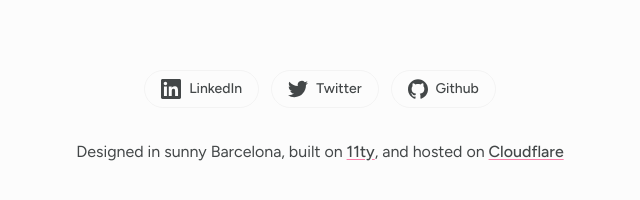
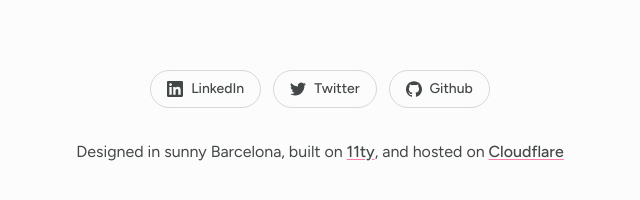
Before and after one commit to razvantirboaca/helloraz, an Eleventy site: page src/index.njk in a window 1280 px wide. Shown: the part 1291-1491 px from the top of the page, 320-960 px from the left. Built offline with nearby package versions, Linux system fonts and the light colour scheme; Eleventy itself is replaced by a stand-in of ours; files that its build step writes are made by us from their sources.

Commit message:
Fix: Decreases icon size in buttons

```diff
--- a/src/index.njk
+++ b/src/index.njk
@@ -33,20 +33,20 @@ layout: base
 
 <footer class="px-8 py-12">
     <div class="mb-8 flex flex-nowrap items-center justify-center gap-3">
-        <a href="https://www.linkedin.com/in/razvantirboaca/" target="_blank" class="flex gap-2 items-center px-3 sm:px-4 py-2 text-sm font-medium text-neutral-medium border border-neutral-weakest rounded-full hover:text-neutral-strong hover:bg-secondary hover:border-secondary transition" title="Visit my Linkedin profile">
-            <svg xmlns="http://www.w3.org/2000/svg" viewBox="0 0 24 24" width="16" fill="currentColor" class="sm:w-5 sm:h-5">
+        <a href="https://www.linkedin.com/in/razvantirboaca/" target="_blank" class="flex gap-2 items-center px-3 sm:px-4 py-2 text-sm font-medium text-neutral-medium border border-neutral-weak rounded-full hover:text-neutral-strong hover:bg-secondary hover:border-secondary transition" title="Visit my Linkedin profile">
+            <svg xmlns="http://www.w3.org/2000/svg" viewBox="0 0 24 24" width="16" fill="currentColor" class="sm:w-4 sm:h-4">
                 <path d="M20.447 20.452h-3.554v-5.569c0-1.328-.027-3.037-1.852-3.037-1.853 0-2.136 1.445-2.136 2.939v5.667H9.351V9h3.414v1.561h.046c.477-.9 1.637-1.85 3.37-1.85 3.601 0 4.267 2.37 4.267 5.455v6.286zM5.337 7.433c-1.144 0-2.063-.926-2.063-2.065 0-1.138.92-2.063 2.063-2.063 1.14 0 2.064.925 2.064 2.063 0 1.139-.925 2.065-2.064 2.065zm1.782 13.019H3.555V9h3.564v11.452zM22.225 0H1.771C.792 0 0 .774 0 1.729v20.542C0 23.227.792 24 1.771 24h20.451C23.2 24 24 23.227 24 22.271V1.729C24 .774 23.2 0 22.222 0h.003z"/>
             </svg>
             LinkedIn
         </a>
-        <a href="https://twitter.com/razvantirboaca" target="_blank"class="flex gap-2 items-center px-3 sm:px-4 py-2 text-sm font-medium text-neutral-medium border border-neutral-weakest rounded-full hover:text-neutral-strong hover:bg-secondary hover:border-secondary transition" title="Visit my Twitter profile">
-            <svg xmlns="http://www.w3.org/2000/svg" viewBox="0 0 24 24" width="16" fill="currentColor" class="sm:w-5 sm:h-5">
+        <a href="https://twitter.com/razvantirboaca" target="_blank"class="flex gap-2 items-center px-3 sm:px-4 py-2 text-sm font-medium text-neutral-medium border border-neutral-weak rounded-full hover:text-neutral-strong hover:bg-secondary hover:border-secondary transition" title="Visit my Twitter profile">
+            <svg xmlns="http://www.w3.org/2000/svg" viewBox="0 0 24 24" width="16" fill="currentColor" class="sm:w-4 sm:h-4">
                 <path d="M23.953 4.57a10 10 0 01-2.825.775 4.958 4.958 0 002.163-2.723c-.951.555-2.005.959-3.127 1.184a4.92 4.92 0 00-8.384 4.482C7.69 8.095 4.067 6.13 1.64 3.162a4.822 4.822 0 00-.666 2.475c0 1.71.87 3.213 2.188 4.096a4.904 4.904 0 01-2.228-.616v.06a4.923 4.923 0 003.946 4.827 4.996 4.996 0 01-2.212.085 4.936 4.936 0 004.604 3.417 9.867 9.867 0 01-6.102 2.105c-.39 0-.779-.023-1.17-.067a13.995 13.995 0 007.557 2.209c9.053 0 13.998-7.496 13.998-13.985 0-.21 0-.42-.015-.63A9.935 9.935 0 0024 4.59z"/>
             </svg>
             Twitter
         </a>
-        <a href="https://github.com/razvantirboaca" target="_blank"class="flex gap-2 items-center px-3 sm:px-4 py-2 text-sm font-medium text-neutral-medium border border-neutral-weakest rounded-full hover:text-neutral-strong hover:bg-secondary hover:border-secondary transition" title="Visit my Github profile">
-            <svg xmlns="http://www.w3.org/2000/svg" viewBox="0 0 24 24" width="16" fill="currentColor" class="sm:w-5 sm:h-5">
+        <a href="https://github.com/razvantirboaca" target="_blank"class="flex gap-2 items-center px-3 sm:px-4 py-2 text-sm font-medium text-neutral-medium border border-neutral-weak rounded-full hover:text-neutral-strong hover:bg-secondary hover:border-secondary transition" title="Visit my Github profile">
+            <svg xmlns="http://www.w3.org/2000/svg" viewBox="0 0 24 24" width="16" fill="currentColor" class="sm:w-4 sm:h-4">
                 <path d="M12 .297c-6.63 0-12 5.373-12 12 0 5.303 3.438 9.8 8.205 11.385.6.113.82-.258.82-.577 0-.285-.01-1.04-.015-2.04-3.338.724-4.042-1.61-4.042-1.61C4.422 18.07 3.633 17.7 3.633 17.7c-1.087-.744.084-.729.084-.729 1.205.084 1.838 1.236 1.838 1.236 1.07 1.835 2.809 1.305 3.495.998.108-.776.417-1.305.76-1.605-2.665-.3-5.466-1.332-5.466-5.93 0-1.31.465-2.38 1.235-3.22-.135-.303-.54-1.523.105-3.176 0 0 1.005-.322 3.3 1.23.96-.267 1.98-.399 3-.405 1.02.006 2.04.138 3 .405 2.28-1.552 3.285-1.23 3.285-1.23.645 1.653.24 2.873.12 3.176.765.84 1.23 1.91 1.23 3.22 0 4.61-2.805 5.625-5.475 5.92.42.36.81 1.096.81 2.22 0 1.606-.015 2.896-.015 3.286 0 .315.21.69.825.57C20.565 22.092 24 17.592 24 12.297c0-6.627-5.373-12-12-12"/>
             </svg>
             Github
```
